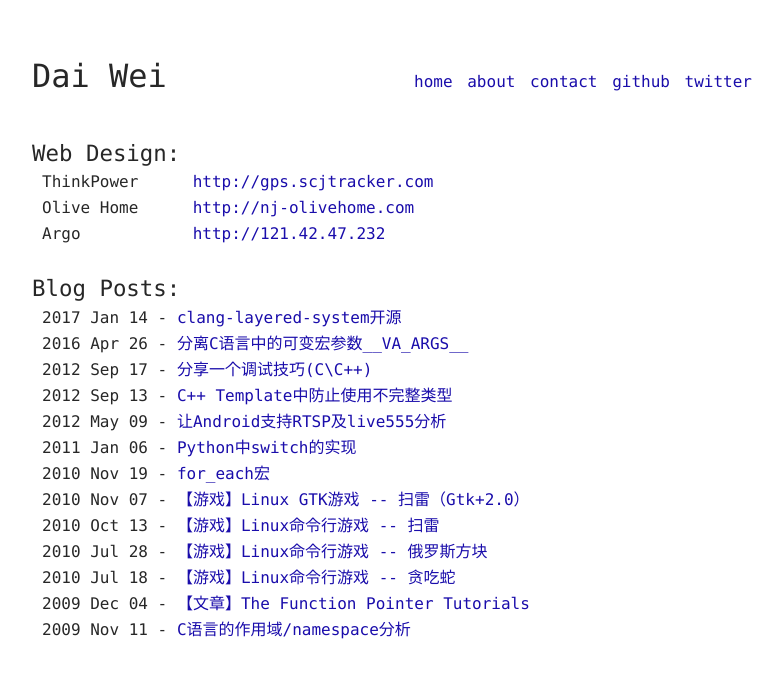
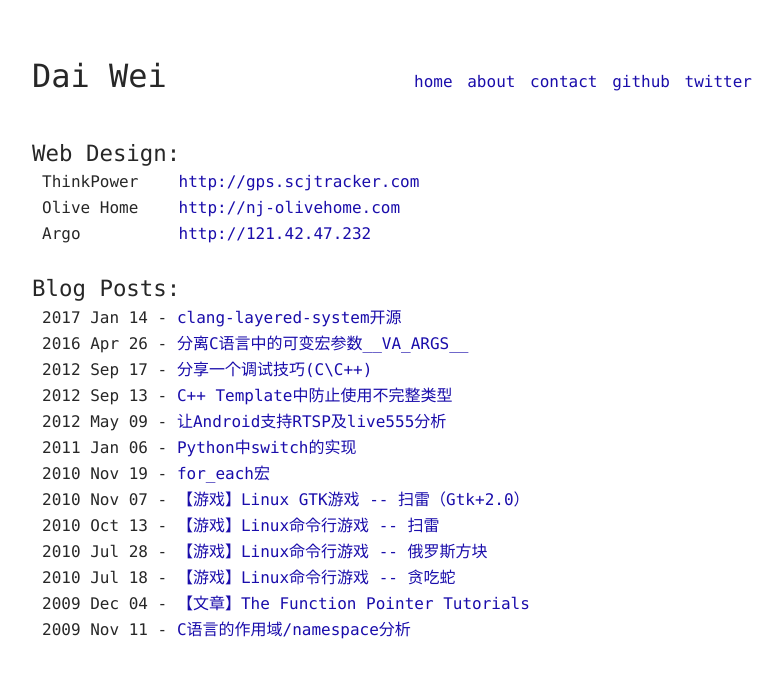
Before and after one commit to daiwei/daiwei.github.io, a Jekyll site: the page built from index.html, in a window 1280 px wide. Shown: the top 678 px of the page, without its empty margins (248-1031 px from the left). Built offline with Jekyll 4.4.1, drawn with Linux system fonts in a browser that asks for light colours.

```diff
--- a/index.html
+++ b/index.html
@@ -9,7 +9,7 @@
     <ul>
         {% for websites in site.data.websites %}
         <li>
-            <div style="display: inline-block; width: 20%;">{{ websites.name }}</div> <a href="{{ websites.url }}">{{ websites.url }}</a>
+            <div style="display: inline-block; width: 18%;">{{ websites.name }}</div> <a href="{{ websites.url }}">{{ websites.url }}</a>
         </li>
         {% endfor %}
     </ul>
```
